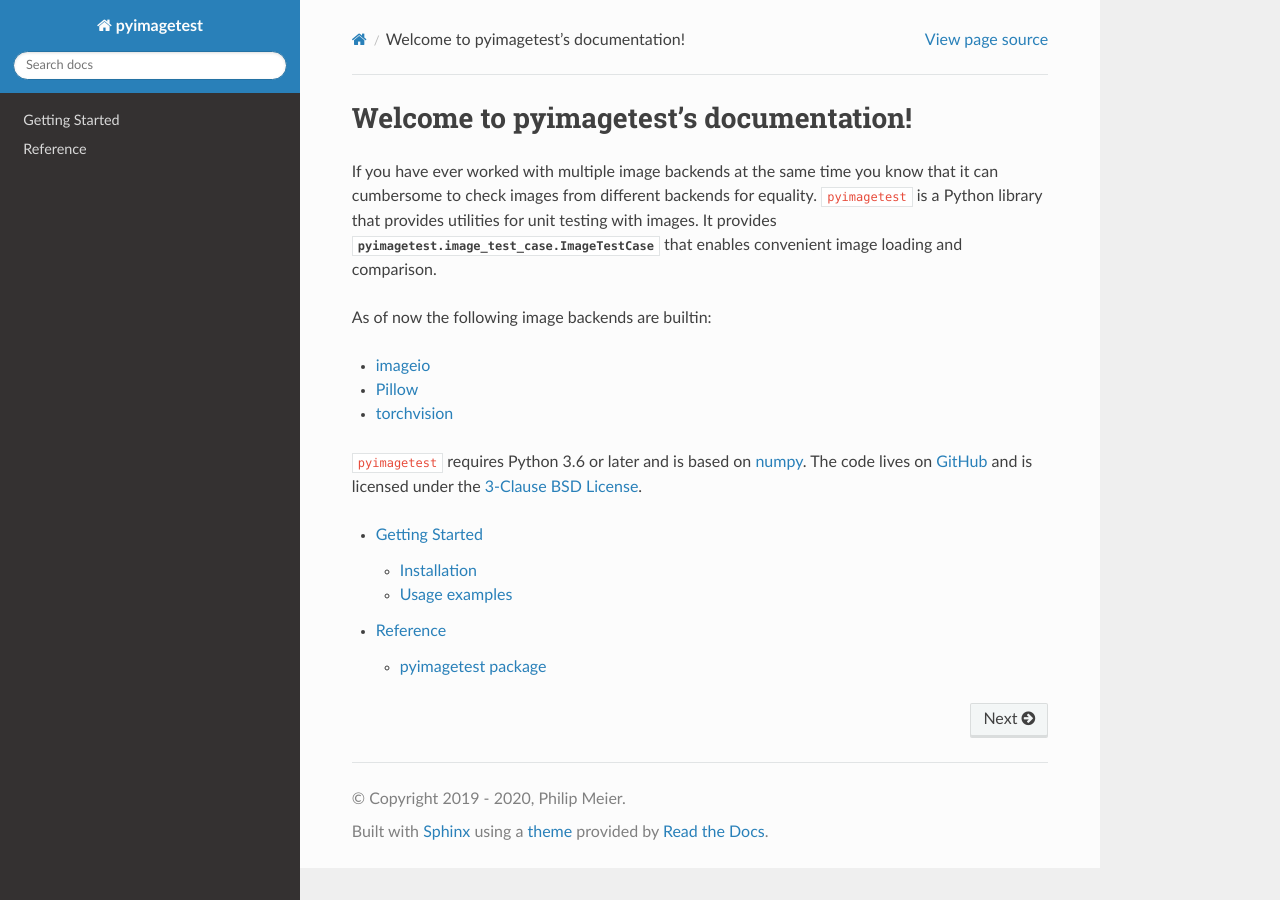
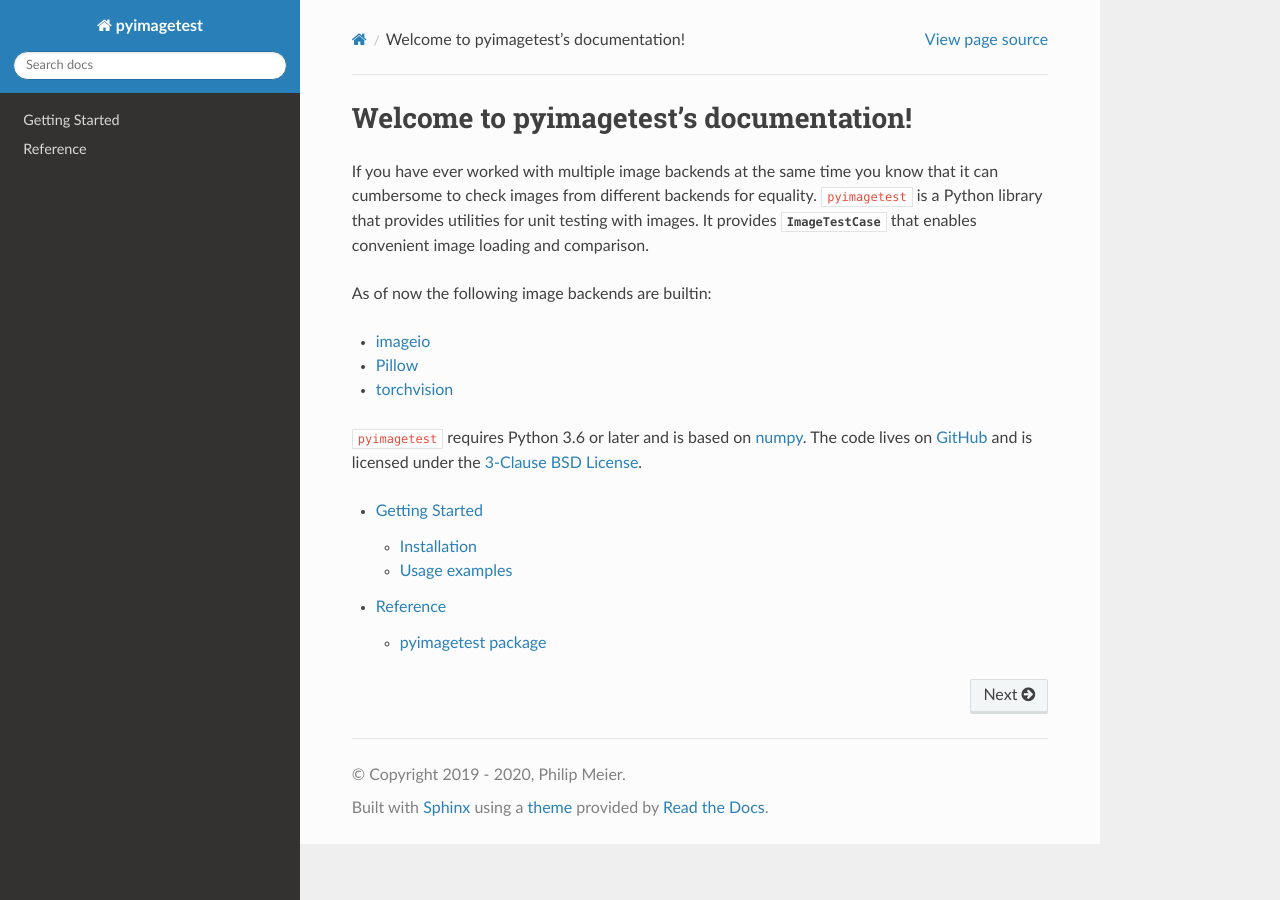
Before and after one commit to pmeier/pyimagetest, a Sphinx documentation site: the page built from docs/source/index.rst, in a window 1280 px wide. Built offline with Sphinx 7.4.7 and the Read the Docs theme 2.0.0, drawn with Linux system fonts in a browser that asks for light colours.

Commit message:
Fix errors in docs (#37)

```diff
--- a/docs/source/index.rst
+++ b/docs/source/index.rst
@@ -1,11 +1,11 @@
 Welcome to pyimagetest's documentation!
 =======================================
 
-If you have ever worked with multiple image backends at the same time you know that
-it can cumbersome to check images from different backends for equality.
-``pyimagetest`` is a Python library that provides utilities for unit testing with
-images. It provides :class:`pyimagetest.image_test_case.ImageTestCase` that enables
-convenient image loading and comparison.
+If you have ever worked with multiple image backends at the same time you know
+that it can cumbersome to check images from different backends for equality.
+``pyimagetest`` is a Python library that provides utilities for unit testing
+with images. It provides :class:`~pyimagetest.image_test_case.ImageTestCase`
+that enables convenient image loading and comparison.
 
 .. _builtin_image_backends:
 
```
Also changed, not shown: docs/source/installation.rst (+5 -5 lines).
